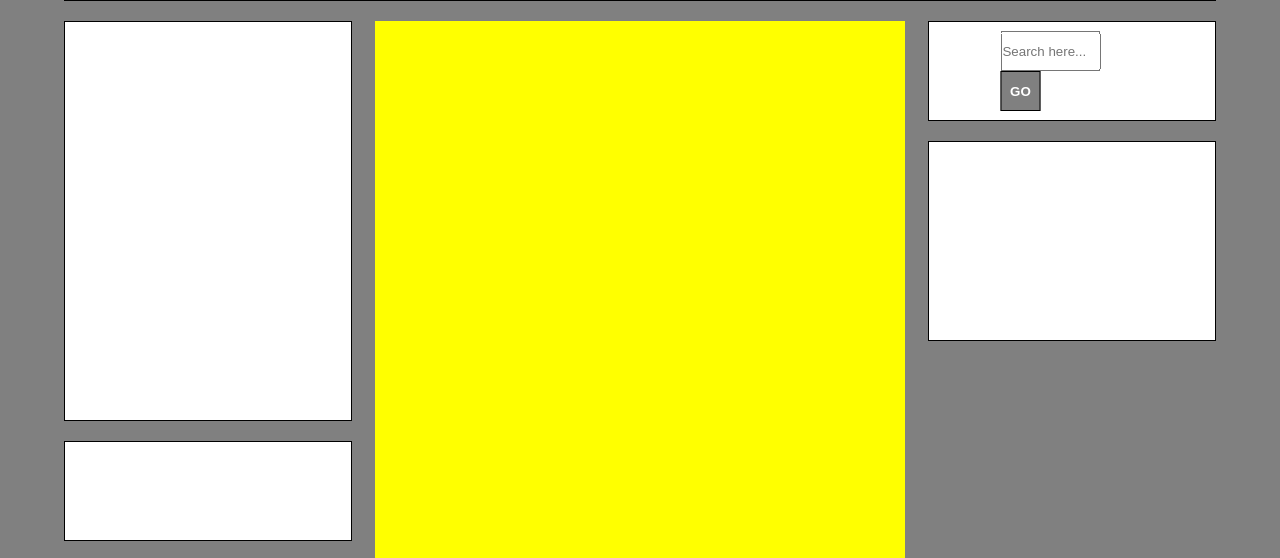
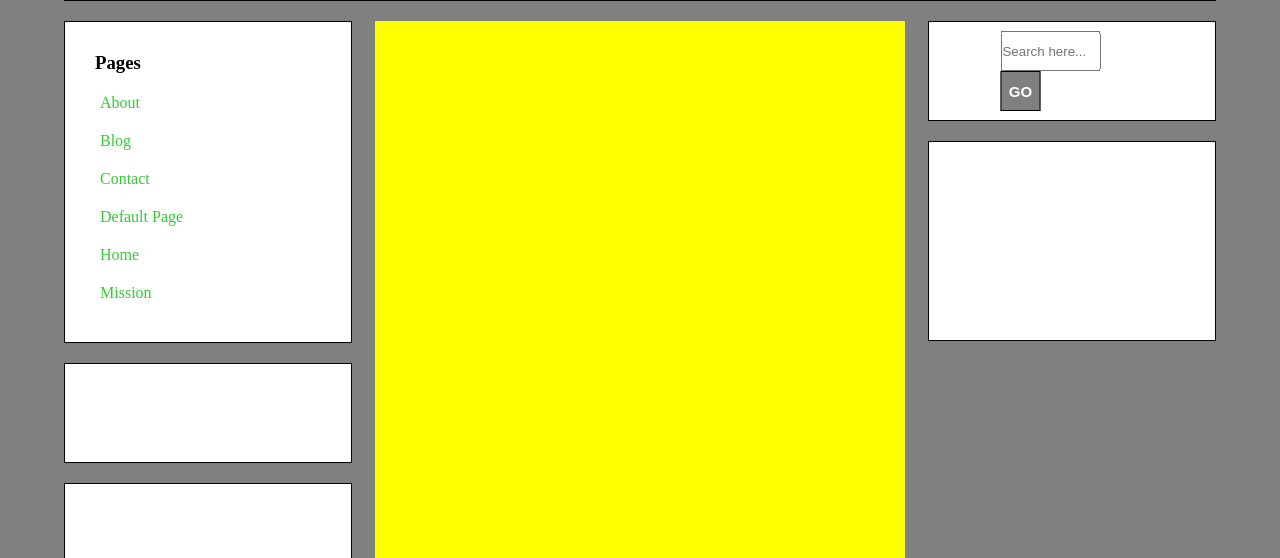
Before and after one commit to Davide-Roberti/htmlcss-struttura-wp, a plain HTML site: page index.html in a window 1280 px wide. Shown: the part 209-767 px from the top of the page. Drawn offline with Linux system fonts and the light colour scheme.

Commit message:
Aggiunta sezione pages

```diff
--- a/css/style.css
+++ b/css/style.css
@@ -97,10 +97,6 @@ li {
     border: 1px solid black;
 }
 
-.pages {
-    height: 400px;
-}
-
 .archives {
     height: 100px;
 }
@@ -145,4 +141,28 @@ li {
     height: 40px;
     width: 40px;
     font-weight: bold;
+    font-size: 15px;
 }
+
+h3 {
+    padding: 10px;
+    margin-left: 20px;
+    margin-top: 20px;
+}
+
+p {
+    display: block;
+    color: rgb(51, 204, 51);
+    width: 80%;
+    padding: 10px;
+    margin-left: 25px;
+}
+
+.pagine {
+    margin-bottom: 30px;
+}
+
+.pages p:hover {
+    background-color: lightgrey;
+    border-top: 2px solid grey;
+}
--- a/index.html
+++ b/index.html
@@ -27,7 +27,15 @@
                 <div class="centro clearfix">
                     <aside class="left">
                         <div class="blocco pages">
-
+                            <h3>Pages</h3>
+                            <div class="pagine">
+                                <p>About</p>
+                                <p>Blog</p>
+                                <p>Contact</p>
+                                <p>Default Page</p>
+                                <p>Home</p>
+                                <p>Mission</p>
+                            </div>
                         </div>
                         <div class="blocco archives">
 
```
